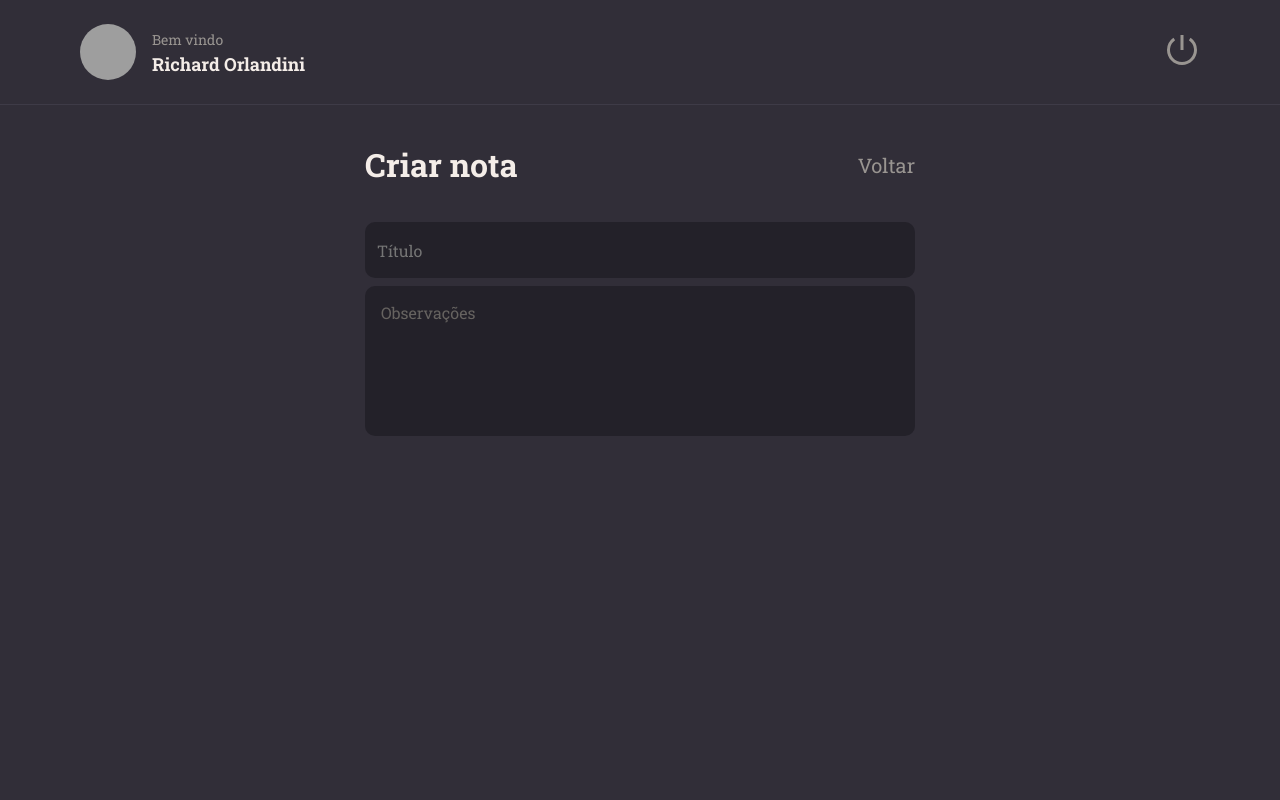
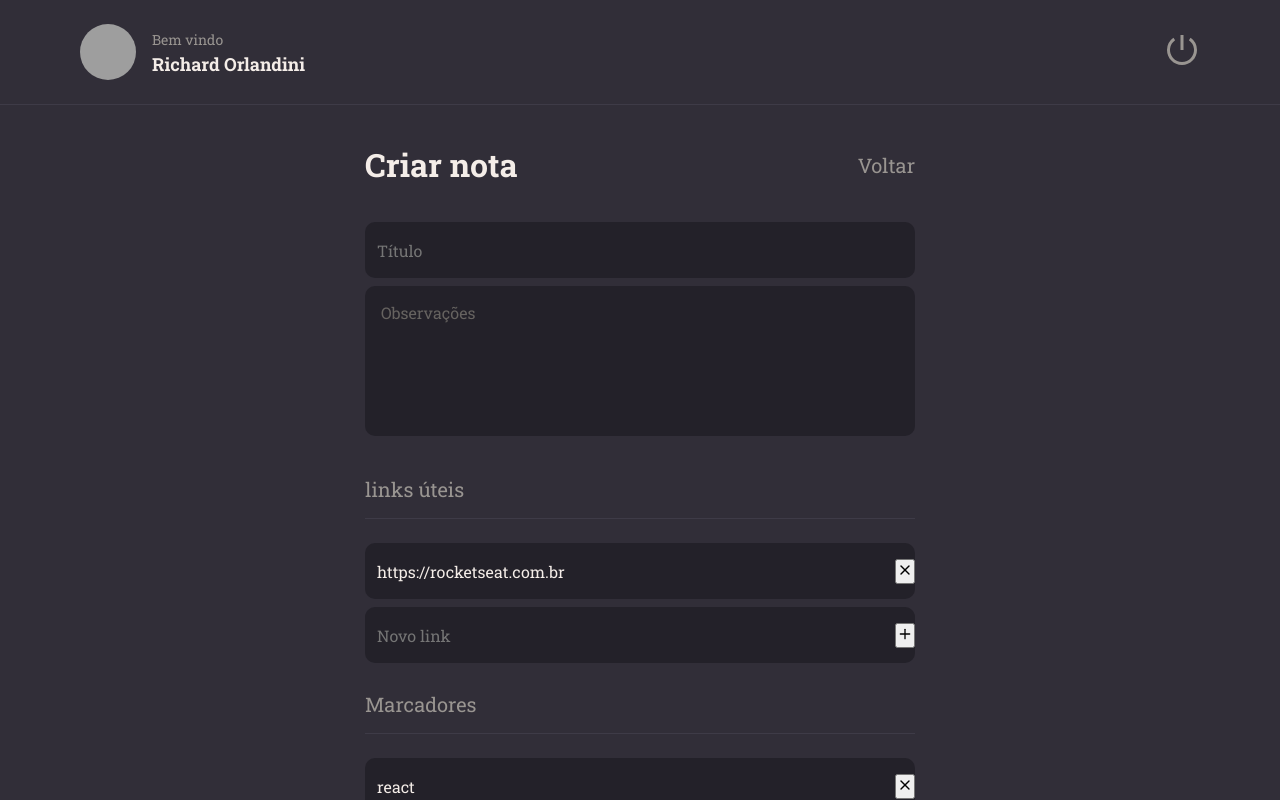
Before and after one commit to RichardOrlandini/Rocketseat_Notes, a React (Vite) app: page / in a window 1280 px wide. Built offline with nearby package versions, Linux system fonts and the light colour scheme; grey boxes are pictures that could not be loaded.

Commit message:
Finalizando as as paginas

```diff
--- a/package.json
+++ b/package.json
@@ -12,6 +12,7 @@
     "react": "^18.2.0",
     "react-dom": "^18.2.0",
     "react-icons": "^4.7.1",
+    "react-router-dom": "^6.4.4",
     "styled-components": "^5.3.6"
   },
   "devDependencies": {
--- /dev/null
+++ b/src/components/NoteItem/index.jsx
@@ -0,0 +1,24 @@
+import { FiPlus, FiX } from "react-icons/fi";
+import { Container } from "../Input/styles";
+
+export function NoteItem({isNew , value, onClick , ...rest}){
+    return (
+        <Container isNew={isNew}>
+            <input
+            type="text"
+            value={value}
+            readOnly={!isNew}
+            {...rest}
+            />
+
+            <button
+            type="button"
+            onClick={onClick}
+            className={isNew ? 'button-add' :  "button-delete"}
+            >
+                {isNew ? <FiPlus/> : <FiX/>}
+
+            </button>
+        </Container>
+    )
+}
--- /dev/null
+++ b/src/components/NoteItem/styles.js
@@ -0,0 +1,41 @@
+import styled from "styled-components";
+
+export const Container = styled.div `
+
+  display: flex;
+  align-items: center;
+
+  background: ${({ theme, isNew }) => isNew ? 'transparent' : theme.COLORS.BACKGROUND_900 };
+  color: ${({ theme }) => theme.COLORS.GRAY_300 };
+  border: ${({ theme, isNew}) => isNew ? `1px dashed ${theme.COLORS.BACKGROUND_300}` : 'none' };
+  margin-bottom: 8px;
+  border-radius: 10px;
+  padding-right: 16px;
+
+  > button {
+    border: none;
+    background: none;
+  }
+
+  .button-delete {
+    color: ${({ theme }) => theme.COLORS.RED };
+  }
+
+  .button-add {
+    color: ${({ theme }) => theme.COLORS.ORANGE };
+  }
+
+  input {
+    height: 56px;
+    width: 100%;
+    padding: 12px;
+    color: ${({ theme }) => theme.COLORS.WHITE };
+    background: transparent;
+    border: ${({ theme, isNew }) => isNew ? `1px dashed ${theme.COLORS.GRAY_300}` : "none"};
+
+    &::placeholder {
+      color: ${({ theme }) => theme.COLORS.GRAY_300 };
+    }
+  }
+
+`;
--- a/src/pages/New/index.jsx
+++ b/src/pages/New/index.jsx
@@ -1,6 +1,9 @@
 import { Header } from "../../components/Header"
 import { Input } from "../../components/Input"
 import { TextArea } from "../../components/TextArea"
+import { Section } from "../../components/Section"
+import { Button } from "../../components/Button"
+import { NoteItem } from "../../components/NoteItem"
 
 import { Container , Form} from "./styles";
 
@@ -18,10 +21,22 @@
                         </a>
                     </header>
 
-                    <Input
-                    placeholder="Título"
-                    />
+                    <Input placeholder="Título"/>
                     <TextArea placeholder="Observações" />
+
+                    <Section title="links úteis" >
+                        <NoteItem value="https://rocketseat.com.br"/>
+                        <NoteItem isNew placeholder="Novo link"/>
+                    </Section>
+
+                    <Section title="Marcadores">
+                        <div className="tags">
+                        <NoteItem value="react"/>
+                        <NoteItem value="nodejs"/>
+                        <NoteItem isNew placeholder="Nova tag"/>
+                        </div>
+                    </Section>
+                    <Button title="Salvar" />
                 </Form>
             </main>
         </Container>
--- a/src/pages/New/styles.js
+++ b/src/pages/New/styles.js
@@ -1,14 +1,23 @@
 import styled from "styled-components";
-import theme from "../../styles/theme";
 
 export const Container = styled.div`
     width: 100%;
     height:100vh;
 
-
     display: grid;
     grid-template-rows: 105px auto;
     grid-template-areas: "header" "content";
+
+    .tags {
+        display:flex;
+        justify-content: space-between;
+        flex-wrap: wrap;
+    }
+
+    > main {
+        grid-template-areas: content;
+        overflow-y: auto;
+    }
 `;
 
 export const Form = styled.form`
```
Also changed, not shown: 1 other file (tests, documents, lock files or other folders).
